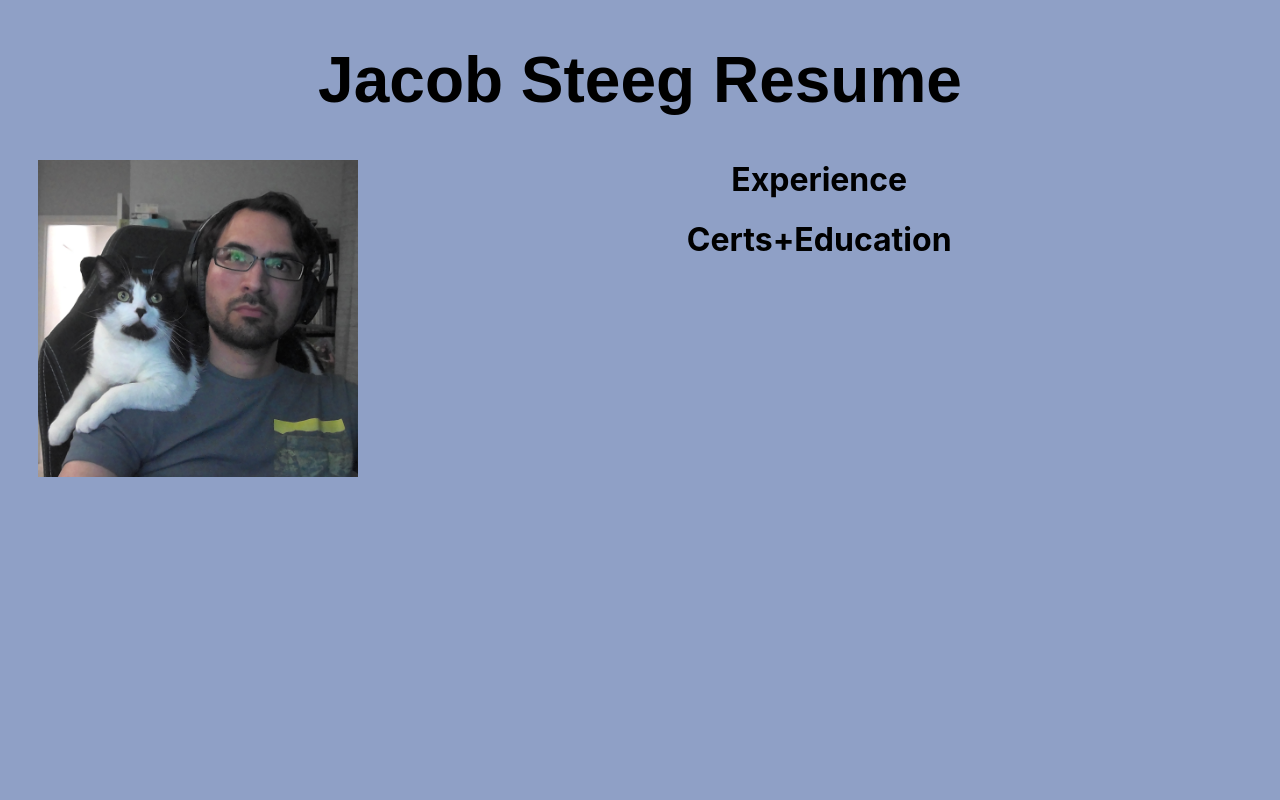
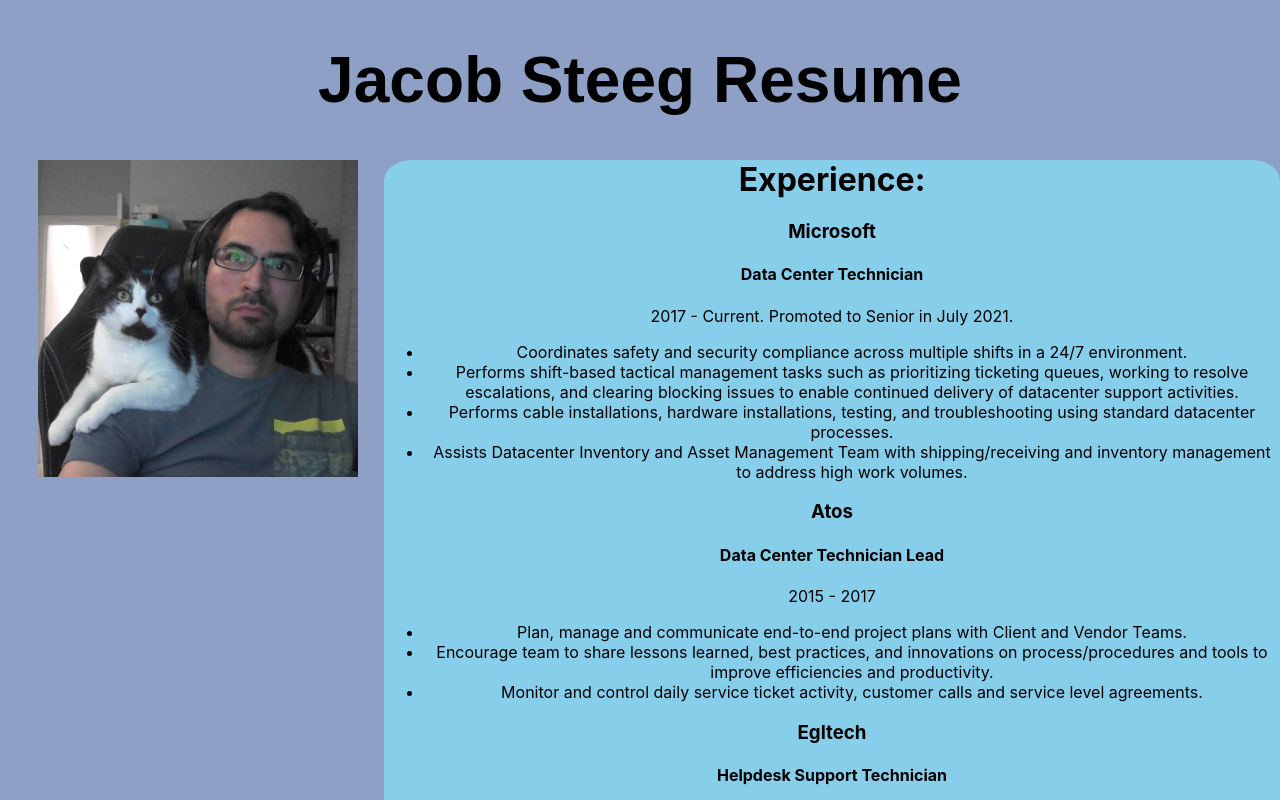
Before and after one commit to jtsteeg/ReactResume, a React (Create React App) app: page / in a window 1280 px wide. Shown: the top 800 px of the page. Built offline with nearby package versions, Linux system fonts and the light colour scheme.

Commit message:
configures work experience component

```diff
--- a/src/Experience/Experience.js
+++ b/src/Experience/Experience.js
@@ -1,10 +1,35 @@
 import React from 'react';
+import styles from './Experience.module.css';
 
 export default class App extends React.Component {
   render() {
     return (
-      <div>
-        <h1> Experience </h1>
+      <div className={styles.experience}>
+        <h1> Experience: </h1>
+        <h3> Microsoft</h3>
+        <h4> Data Center Technician </h4>
+            <p class="date"> 2017 - Current. Promoted to Senior in July 2021.</p>
+            <ul>
+                <li> Coordinates safety and security compliance across multiple shifts in a 24/7 environment.</li>
+                <li> Performs shift-based tactical management tasks such as prioritizing ticketing queues, working to resolve escalations, and clearing blocking issues to enable continued delivery of datacenter support activities.</li>
+                <li> Performs cable installations, hardware installations, testing, and troubleshooting using standard datacenter processes.</li>
+                <li> Assists Datacenter Inventory and Asset Management Team with shipping/receiving and inventory management to address high work volumes.</li>
+            </ul>
+            <h3> Atos</h3>
+            <h4> Data Center Technician Lead</h4>
+            <p class="date"> 2015 - 2017</p>
+            <ul>
+                <li> Plan, manage and communicate end-to-end project plans with Client and Vendor Teams.</li>
+                <li> Encourage team to share lessons learned, best practices, and innovations on process/procedures and tools to improve efficiencies and productivity.</li>
+                <li> Monitor and control daily service ticket activity, customer calls and service level agreements.</li>
+            </ul>
+            <h3> Egltech</h3>
+            <h4> Helpdesk Support Technician</h4>
+            <p class="date"> 2014 - 2015</p>
+            <ul>
+                <li> Deployed OS and essential software on client workstations.</li>
+                <li> Provided remote support to clients over the help desk with Kaseya and Bomgar.</li>
+            </ul>
       </div>
     );
   }
--- a/src/Experience/Experience.module.css
+++ b/src/Experience/Experience.module.css
@@ -0,0 +1,5 @@
+.experience {
+  margin-left: 30%;
+  background: skyblue;
+  border-radius: 3%;
+}
```
